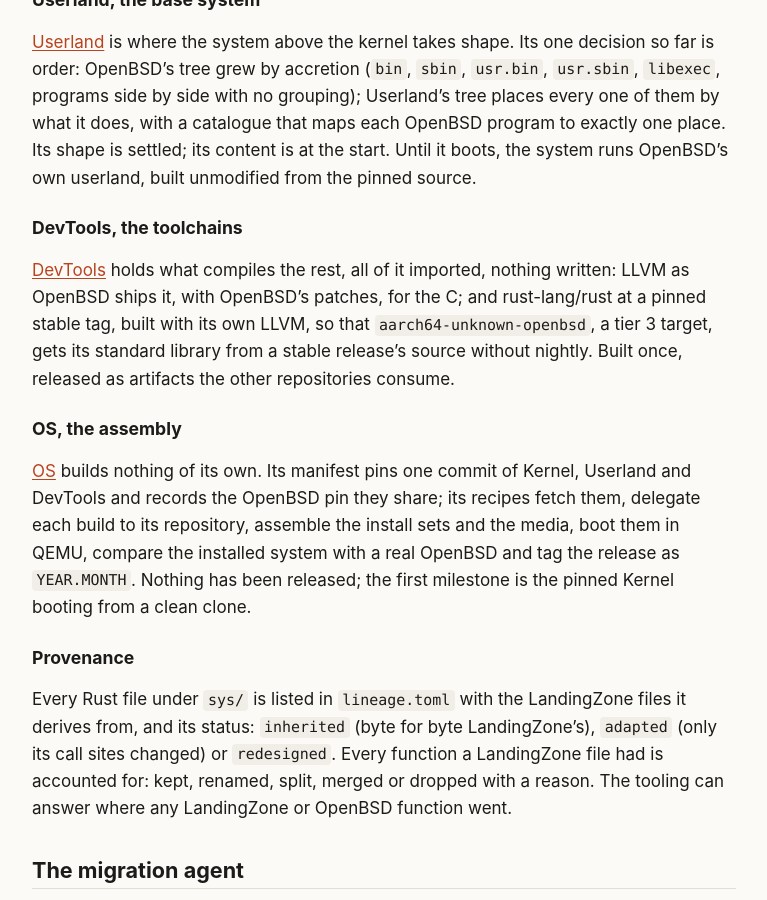
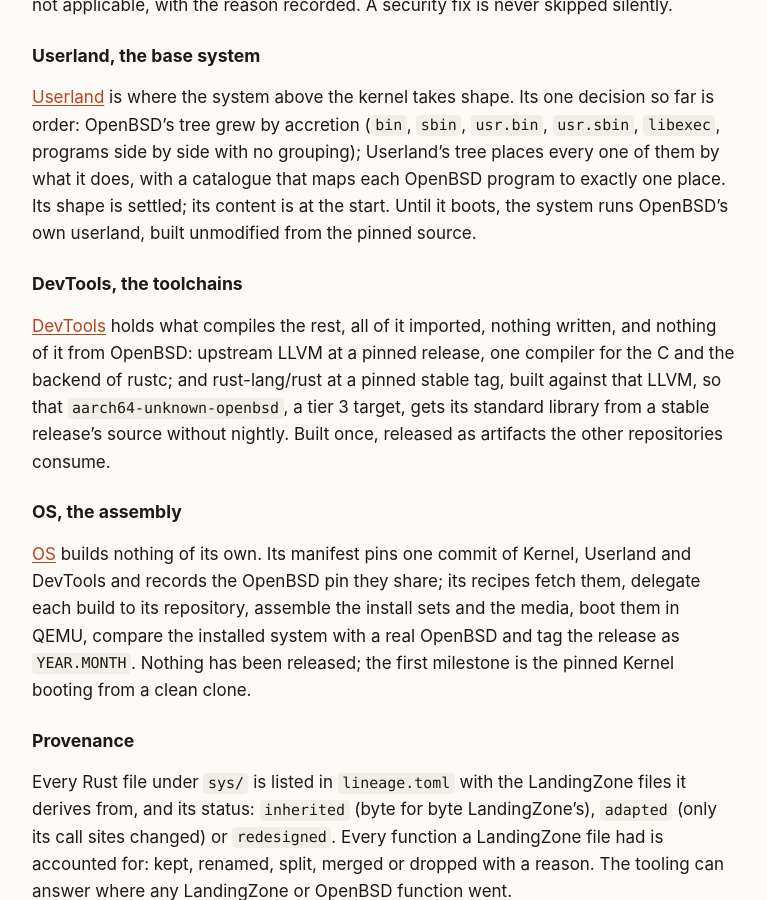
Before and after one commit to EmiBSD/Portal, a Jekyll site: the page built from process.md, in a window 1280 px wide and 900 px high, scrolled down 2213 px. Shown: the whole window, without its empty margins (256-1023 px from the left). Built offline with Jekyll 4.4.1, drawn with Linux system fonts in a browser that asks for light colours; some of the changed text lies outside the part shown.

Commit message:
process: DevTools takes nothing from OpenBSD (Governance G-0015)
The repository table and the DevTools section say the toolchains come from
LLVM's and Rust's own sources, one LLVM for the C and for rustc; the pipeline
diagram loses the OpenBSD arrow into DevTools and is re-rendered.

Co-Authored-By: Claude Fable 5.1 <noreply@anthropic.com>

```diff
--- a/process.md
+++ b/process.md
@@ -21,7 +21,7 @@ The repositories live in the [EmiBSD organisation]({{ site.repo_org }}) on GitHu
 | [LandingZone]({{ site.repo_lz }}) | the faithful port of the OpenBSD kernel, one C file to one Rust file |
 | [Kernel]({{ site.repo }}) | the redesign of that port into four crates, subsystem by subsystem |
 | [Userland]({{ site.repo_userland }}) | the base system above the kernel: every program, library and configuration file placed by what it does, not by where history left it |
-| [DevTools]({{ site.repo_devtools }}) | the toolchains, imported and built once: LLVM as OpenBSD ships it for the C, and a pinned stable Rust with its `std` for `aarch64-unknown-openbsd` |
+| [DevTools]({{ site.repo_devtools }}) | the toolchains, imported and built once from the forks alone: upstream LLVM for the C and as rustc's backend, and a pinned stable Rust with its `std` for `aarch64-unknown-openbsd` |
 | [OS]({{ site.repo_os }}) | the assembly and the releases: a manifest pins one commit of each of the three, the recipes build where they build, assemble the sets and media, boot them and tag `YEAR.MONTH`; nothing released yet |
 | [Governance]({{ site.repo_governance }}) | what binds the rest: the invariants every repository obeys, the process, the architecture of the repositories, the roadmap across them, the decision log and the policies |
 
@@ -67,10 +67,11 @@ built unmodified from the pinned source.
 ### DevTools, the toolchains
 
 [DevTools]({{ site.repo_devtools }}) holds what compiles the rest, all of it imported, nothing
-written: LLVM as OpenBSD ships it, with OpenBSD's patches, for the C; and rust-lang/rust at a
-pinned stable tag, built with its own LLVM, so that `aarch64-unknown-openbsd`, a tier 3 target,
-gets its standard library from a stable release's source without nightly. Built once, released
-as artifacts the other repositories consume.
+written, and nothing of it from OpenBSD: upstream LLVM at a pinned release, one compiler for
+the C and the backend of rustc; and rust-lang/rust at a pinned stable tag, built against that
+LLVM, so that `aarch64-unknown-openbsd`, a tier 3 target, gets its standard library from a
+stable release's source without nightly. Built once, released as artifacts the other
+repositories consume.
 
 ### OS, the assembly
 
```
Also changed, not shown: assets/img/pipeline-dark.svg, assets/img/pipeline.svg, 1 other file.
